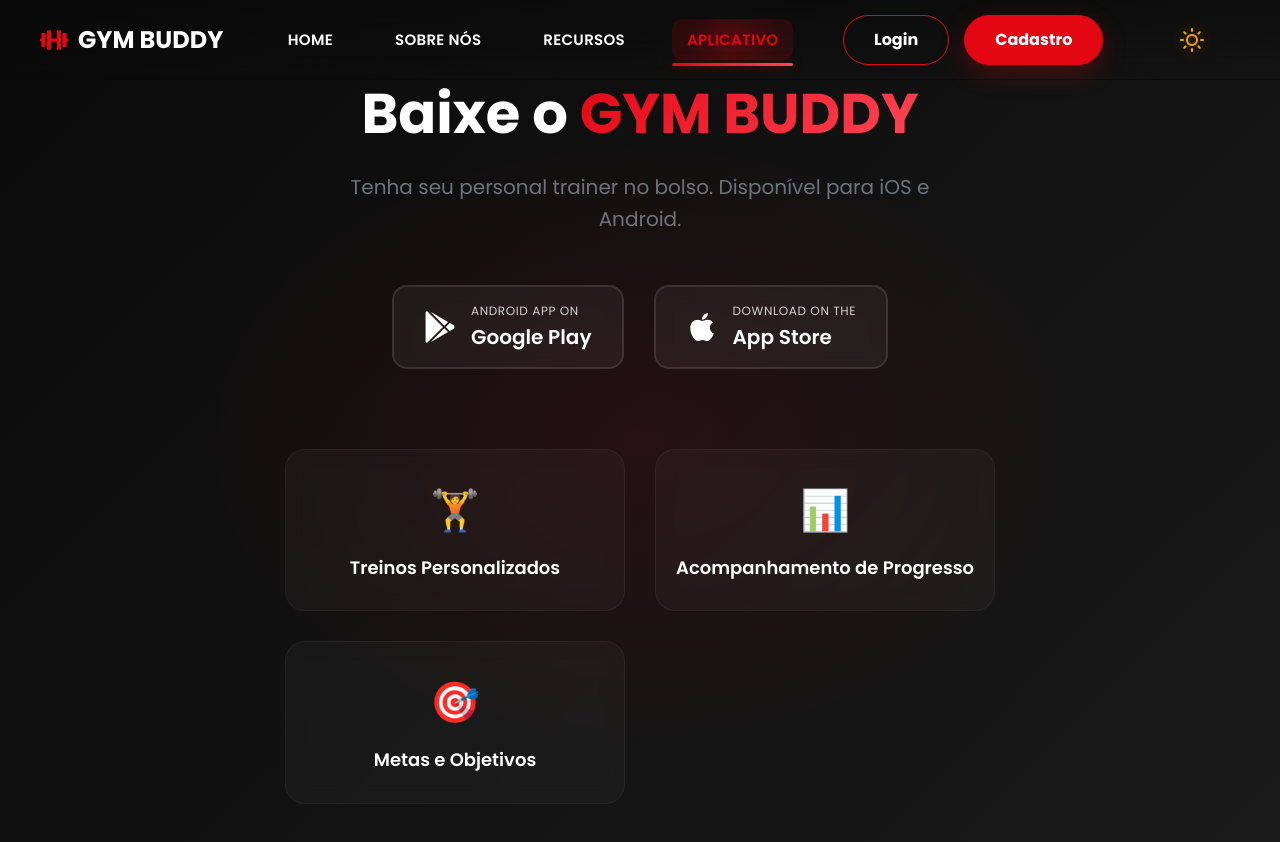
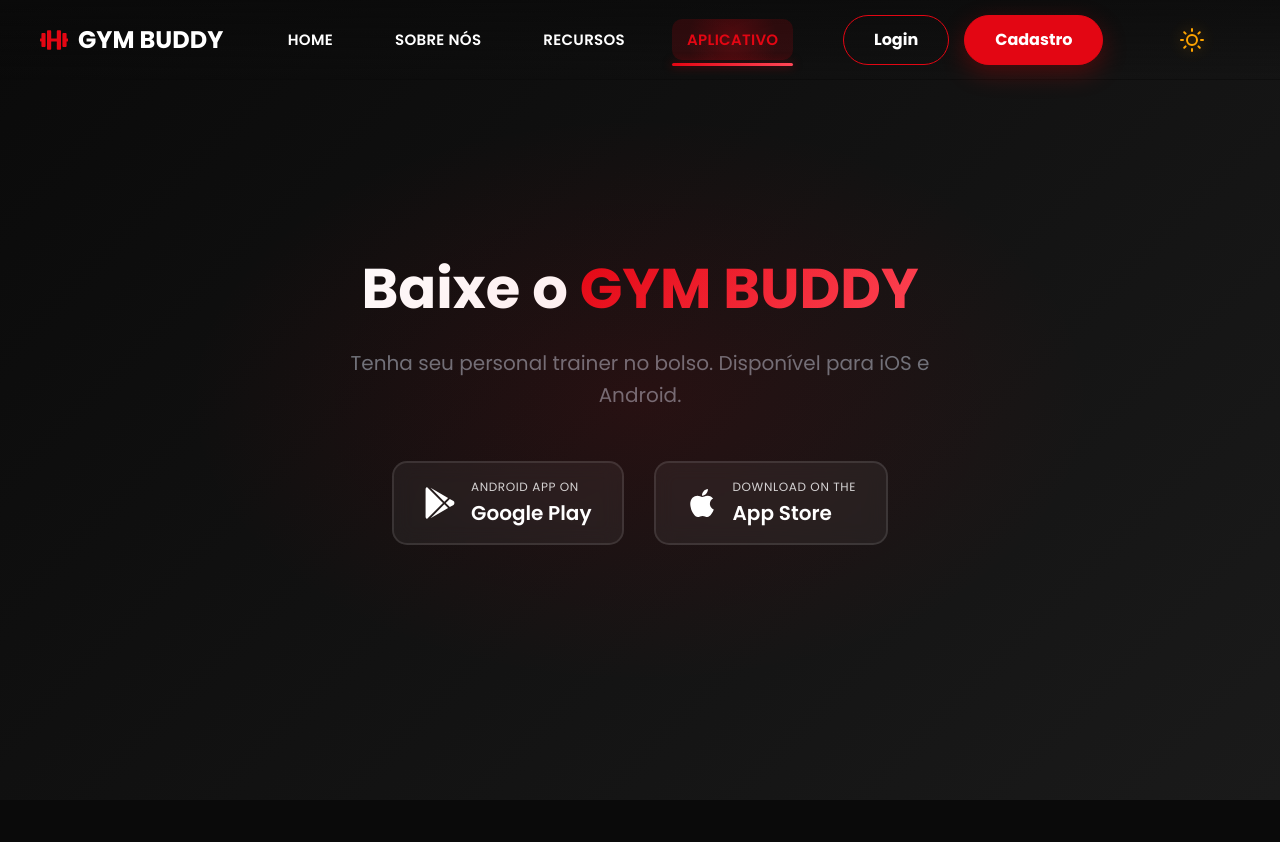
Before and after one commit to Pedrohenrique1309/Front-end_GYMBUDDY, a React (Vite) app: page /app in a window 1280 px wide. Shown: the top 842 px of the page. After the commit the page ends 800 px from the top, so only its background shows below. Built offline with nearby package versions, Linux system fonts and the light colour scheme.

Commit message:
tela aplicativo

```diff
--- a/src/pages/App/index.tsx
+++ b/src/pages/App/index.tsx
@@ -58,41 +58,6 @@ const App = () => {
               </DownloadButton>
             </motion.div>
           </DownloadButtons>
-
-          <Features>
-            <motion.div
-              initial={{ opacity: 0, y: 30 }}
-              animate={{ opacity: 1, y: 0 }}
-              transition={{ duration: 0.6, delay: 0.6 }}
-            >
-              <FeatureItem>
-                <FeatureIcon>🏋️</FeatureIcon>
-                <FeatureText>Treinos Personalizados</FeatureText>
-              </FeatureItem>
-            </motion.div>
-
-            <motion.div
-              initial={{ opacity: 0, y: 30 }}
-              animate={{ opacity: 1, y: 0 }}
-              transition={{ duration: 0.6, delay: 0.7 }}
-            >
-              <FeatureItem>
-                <FeatureIcon>📊</FeatureIcon>
-                <FeatureText>Acompanhamento de Progresso</FeatureText>
-              </FeatureItem>
-            </motion.div>
-
-            <motion.div
-              initial={{ opacity: 0, y: 30 }}
-              animate={{ opacity: 1, y: 0 }}
-              transition={{ duration: 0.6, delay: 0.8 }}
-            >
-              <FeatureItem>
-                <FeatureIcon>🎯</FeatureIcon>
-                <FeatureText>Metas e Objetivos</FeatureText>
-              </FeatureItem>
-            </motion.div>
-          </Features>
         </motion.div>
       </ContentWrapper>
     </AppContainer>
@@ -169,13 +134,11 @@ const DownloadButtons = styled.div`
   display: flex;
   gap: 3rem;
   justify-content: center;
-  margin-bottom: 8rem;
 
   @media (max-width: 768px) {
     flex-direction: column;
     align-items: center;
     gap: 2rem;
-    margin-bottom: 6rem;
   }
 `;
 
@@ -233,43 +196,4 @@ const DownloadButton = styled(motion.a)`
   }
 `;
 
-const Features = styled.div`
-  display: grid;
-  grid-template-columns: repeat(auto-fit, minmax(25rem, 1fr));
-  gap: 3rem;
-  max-width: 80rem;
-  margin: 0 auto;
-`;
-
-const FeatureItem = styled.div`
-  display: flex;
-  flex-direction: column;
-  align-items: center;
-  text-align: center;
-  padding: 3rem 2rem;
-  background: rgba(255, 255, 255, 0.03);
-  border-radius: 2rem;
-  border: 1px solid rgba(255, 255, 255, 0.05);
-  backdrop-filter: blur(10px);
-  transition: all 0.3s ease;
-
-  &:hover {
-    background: rgba(255, 255, 255, 0.08);
-    border-color: rgba(227, 6, 19, 0.3);
-    transform: translateY(-5px);
-  }
-`;
-
-const FeatureIcon = styled.div`
-  font-size: 4rem;
-  margin-bottom: 1.5rem;
-`;
-
-const FeatureText = styled.h3`
-  font-size: 1.8rem;
-  font-weight: 600;
-  color: var(--white);
-  line-height: 1.4;
-`;
-
 export default App;
```
